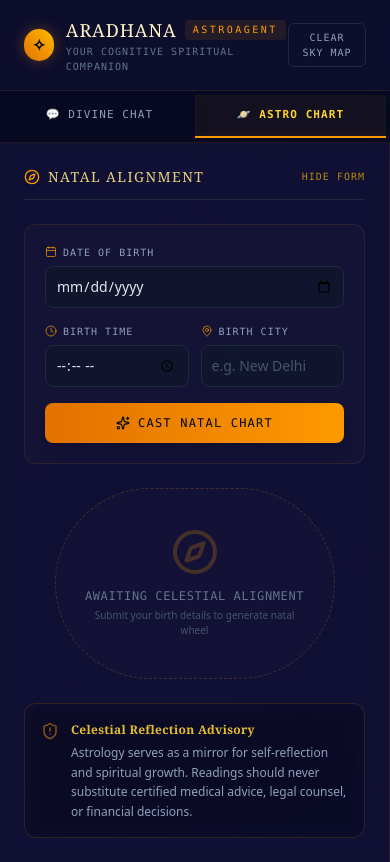
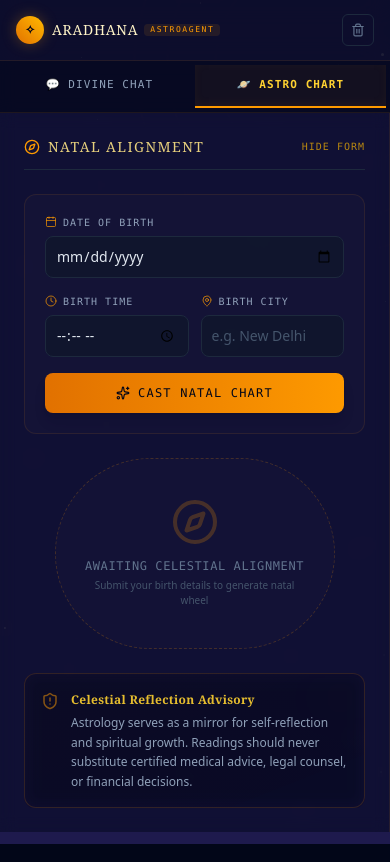
Before and after one commit to yashsinghal1234/AstroAgent, a React (Vite) app in the folder frontend/: page / in a window 390 px wide. Built offline with nearby package versions, Linux system fonts and the light colour scheme; a web font is replaced by a local one.

Commit message:
design(header): optimize header for mobile viewports, add responsive collapse for clear button and hide long subtitle

```diff
--- a/frontend/src/App.jsx
+++ b/frontend/src/App.jsx
@@ -2,7 +2,8 @@ import React, { useState, useEffect, useRef, useMemo } from "react";
 import {
   Sparkles, Send, MapPin, Calendar, Clock,
   HelpCircle, ShieldAlert, ArrowRight, RefreshCw,
-  Compass, Info, User, CheckCircle2, AlertCircle
+  Compass, Info, User, CheckCircle2, AlertCircle,
+  Trash2
 } from "lucide-react";
 
 // Determinsitic stars generator for celestial backdrop
@@ -691,24 +692,28 @@ export default function App() {
       </div>
 
       {/* HEADER */}
-      <header className="relative z-10 border-b border-amber-500/10 bg-slate-950/60 backdrop-blur-md px-6 py-4 flex items-center justify-between">
-        <div className="flex items-center gap-3">
-          <div className="h-8 w-8 rounded-full bg-gradient-to-tr from-amber-600 to-amber-400 flex items-center justify-center text-slate-950 font-bold shadow-[0_0_15px_rgba(245,158,11,0.3)]">
+      <header className="relative z-10 border-b border-amber-500/10 bg-slate-950/60 backdrop-blur-md px-4 sm:px-6 py-3.5 flex items-center justify-between gap-4 select-none">
+        <div className="flex items-center gap-2 sm:gap-3 min-w-0">
+          <div className="h-7 w-7 sm:h-8 sm:w-8 rounded-full bg-gradient-to-tr from-amber-600 to-amber-400 flex items-center justify-center text-slate-950 text-xs sm:text-sm font-bold shrink-0 shadow-[0_0_15px_rgba(245,158,11,0.3)]">
             ✧
           </div>
-          <div>
-            <h1 className="font-serif text-lg tracking-wider text-amber-100 flex items-center gap-2">
-              ARADHANA <span className="text-[10px] uppercase font-mono tracking-[0.25em] text-amber-500 bg-amber-500/10 px-2 py-0.5 rounded">ASTROAGENT</span>
+          <div className="min-w-0">
+            <h1 className="font-serif text-sm sm:text-lg tracking-wider text-amber-100 flex items-center gap-1.5 leading-none">
+              ARADHANA <span className="text-[8px] sm:text-[9.5px] uppercase font-mono tracking-[0.2em] text-amber-500 bg-amber-500/10 px-1.5 sm:px-2 py-0.5 rounded leading-none shrink-0">ASTROAGENT</span>
             </h1>
-            <p className="text-[10px] font-mono text-slate-500 tracking-[0.1em]">YOUR COGNITIVE SPIRITUAL COMPANION</p>
+            <p className="text-[8.5px] sm:text-[9.5px] font-mono text-slate-500 tracking-[0.08em] mt-1 hidden sm:block">YOUR COGNITIVE SPIRITUAL COMPANION</p>
           </div>
         </div>
-        <div className="flex items-center gap-3">
+        <div className="flex items-center gap-2 shrink-0">
           <button
+            type="button"
             onClick={handleClearHistory}
-            className="text-[10px] font-mono tracking-widest text-slate-400 hover:text-red-400/80 transition-colors uppercase border border-slate-800 hover:border-red-950 px-3 py-1.5 rounded-md"
+            title="Clear Sky Map"
+            className="text-[9.5px] sm:text-[10px] font-mono tracking-wider sm:tracking-widest text-slate-400 hover:text-red-400/90 hover:bg-red-500/[0.03] transition-all uppercase border border-slate-800 hover:border-red-950/30 p-2 sm:px-3 sm:py-1.5 rounded-md flex items-center gap-1.5 group active:scale-[0.98]"
           >
-            Clear Sky Map
+            <Trash2 className="h-3.5 w-3.5 text-slate-500 group-hover:text-red-400/95 transition-colors" />
+            <span className="hidden md:inline">Clear Sky Map</span>
+            <span className="hidden sm:inline md:hidden">Clear Map</span>
           </button>
         </div>
       </header>
```
